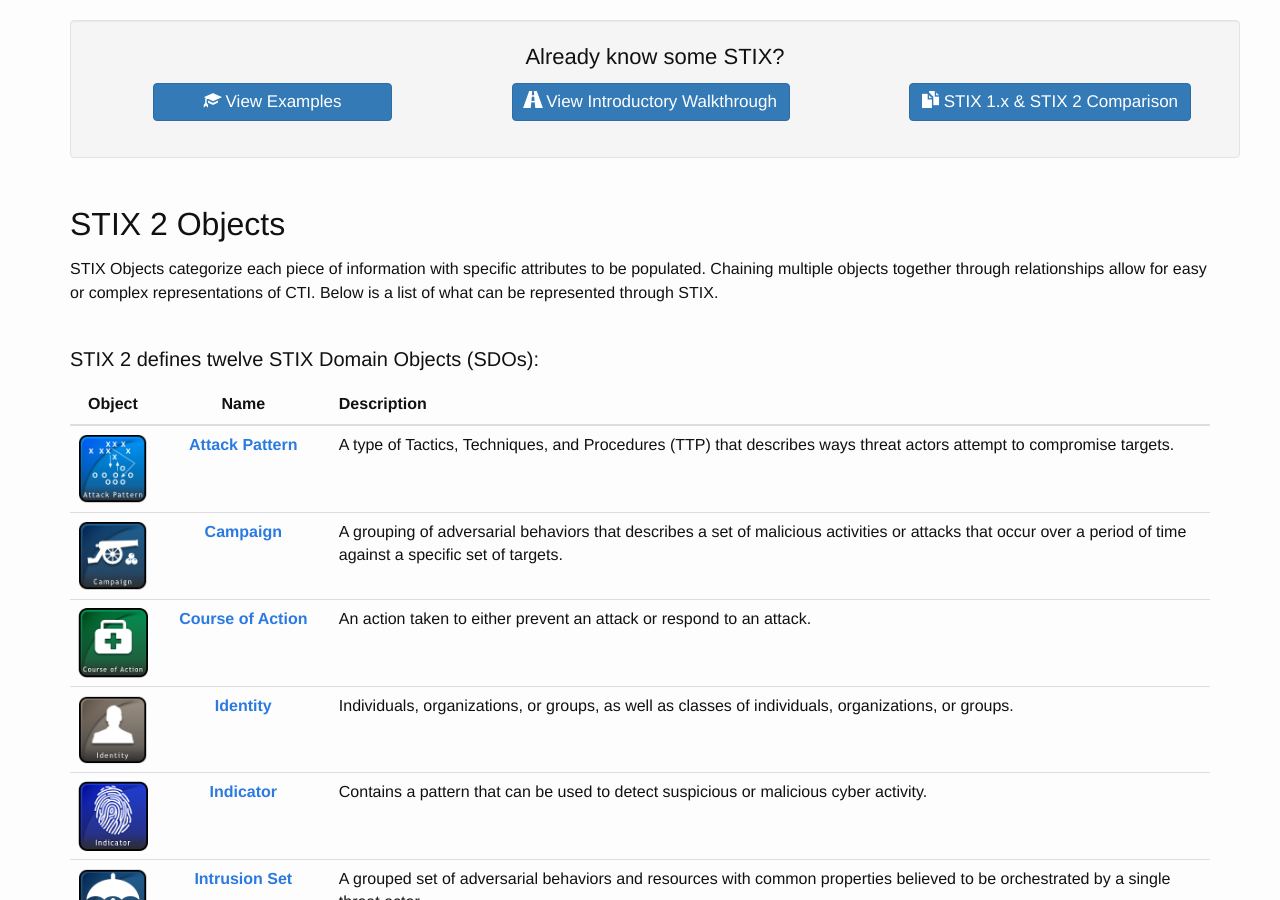
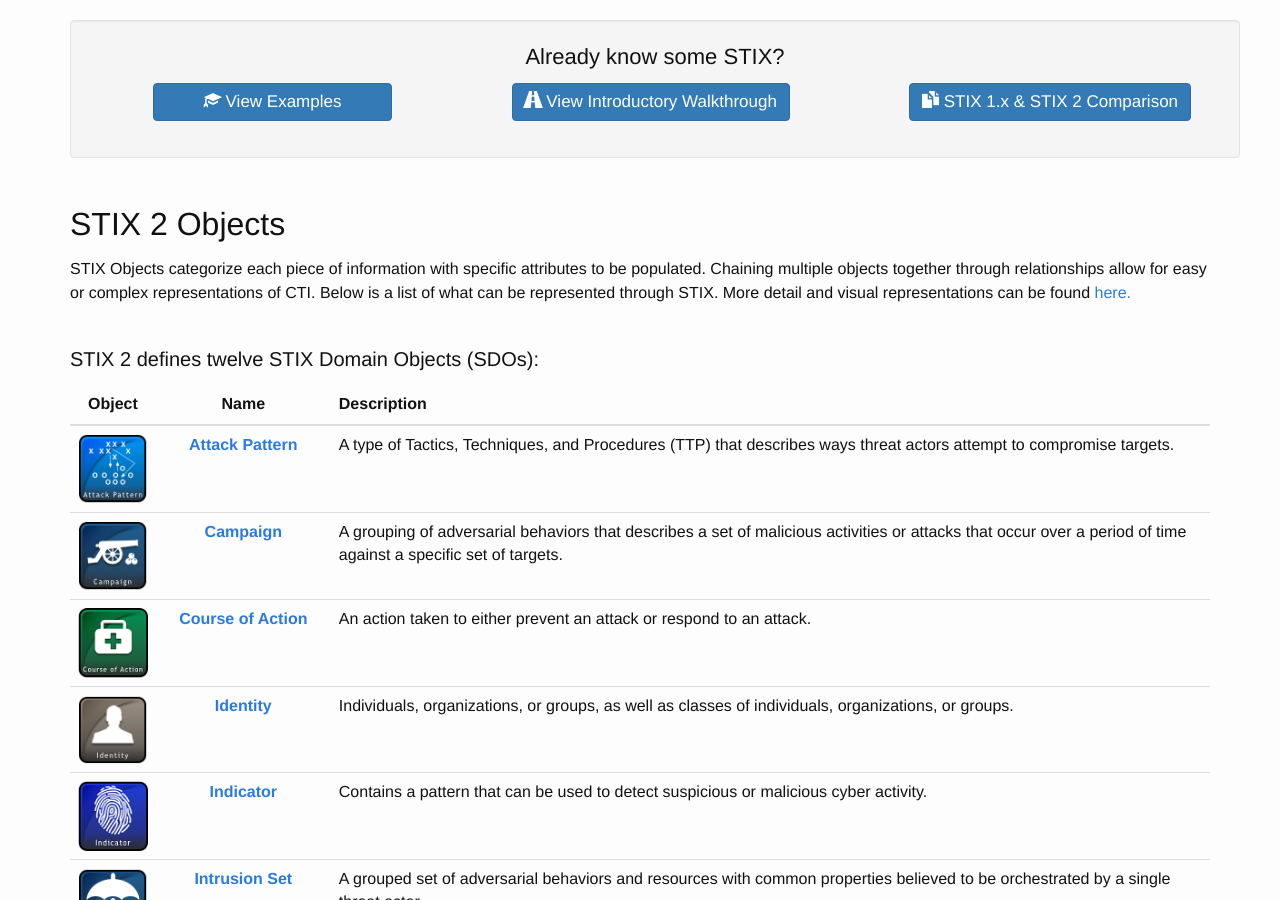
Before and after one commit to oasis-open/cti-documentation, a Jekyll site: the page built from stix/intro.md, in a window 1280 px wide and 900 px high, scrolled down 481 px. Built offline with Jekyll 4.4.1, drawn with Linux system fonts in a browser that asks for light colours.

Commit message:
Added link to visualized SDOs on the Introduction page

```diff
--- a/stix/intro.md
+++ b/stix/intro.md
@@ -34,7 +34,7 @@ Contributing and ingesting CTI becomes a lot easier. With STIX, all aspects of s
 
 
 ## STIX 2 Objects
-STIX Objects categorize each piece of information with specific attributes to be populated. Chaining multiple objects together through relationships allow for easy or complex representations of CTI. Below is a list of what can be represented through STIX.
+STIX Objects categorize each piece of information with specific attributes to be populated. Chaining multiple objects together through relationships allow for easy or complex representations of CTI. Below is a list of what can be represented through STIX. More detail and visual representations can be found [here.]({{ site.baseurl }}/examples/visualized-sdo-relationships)
 
 #### STIX 2 defines twelve STIX Domain Objects (SDOs):
 
```
